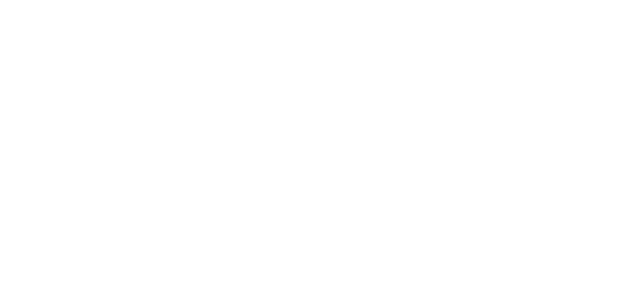
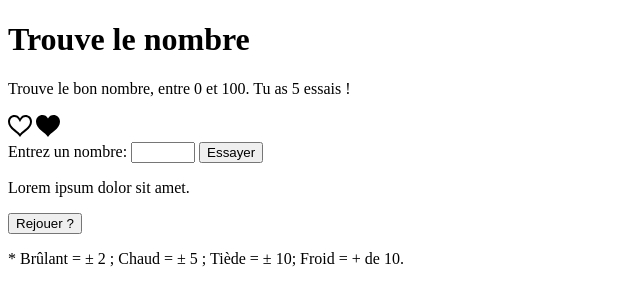
Before and after one commit to frNicolasSCHMITT/Jeu-JS-Simple, a plain HTML site: page index.html in a window 1280 px wide. Shown: the whole page, without its empty margins (0-640 px from the left). Drawn offline with Linux system fonts and the light colour scheme.

Commit message:
feat: HTML done

```diff
--- a/index.html
+++ b/index.html
@@ -8,6 +8,28 @@
     <title>Jeu JS Simple</title>
 </head>
 <body>
+    <div class="container">
+        <h1>
+            Trouve le nombre
+        </h1>
+        <p>
+            Trouve le bon nombre, entre 0 et 100. Tu as 5 essais !
+        </p>
+        <div class="vies">
+            <svg xmlns="http://www.w3.org/2000/svg" width="24" height="24" viewBox="0 0 24 24"><path d="M17.516 3c2.382 0 4.487 1.564 4.487 4.712 0 4.963-6.528 8.297-10.003 11.935-3.475-3.638-10.002-6.971-10.002-11.934 0-3.055 2.008-4.713 4.487-4.713 3.18 0 4.846 3.644 5.515 5.312.667-1.666 2.333-5.312 5.516-5.312zm0-2c-2.174 0-4.346 1.062-5.516 3.419-1.17-2.357-3.342-3.419-5.515-3.419-3.403 0-6.484 2.39-6.484 6.689 0 7.27 9.903 10.938 11.999 15.311 2.096-4.373 12-8.041 12-15.311 0-4.586-3.414-6.689-6.484-6.689z"/></svg>
+            <svg xmlns="http://www.w3.org/2000/svg" width="24" height="24" viewBox="0 0 24 24"><path d="M12 4.419c-2.826-5.695-11.999-4.064-11.999 3.27 0 7.27 9.903 10.938 11.999 15.311 2.096-4.373 12-8.041 12-15.311 0-7.327-9.17-8.972-12-3.27z"/></svg>
+            <!-- <ion-icon name="heart-outline"></ion-icon>
+            <ion-icon name="heart"></ion-icon> -->
+        </div>
+        <form id="inputbox">
+            <label for="number">Entrez un nombre:</label>
+            <input type="number" id="number" min="0" max="100" required>
+            <button type="submit" id="essayerBtn">Essayer</button>
+            <p id="message">Lorem ipsum dolor sit amet.</p>
+            <button id="rejouer">Rejouer ?</button>
+        </form>
+        <p id="details">* Brûlant = &plusmn; 2 ; Chaud = &plusmn; 5 ; Tiède = &plusmn; 10; Froid = + de 10.</p>
+    </div>
     <script src="./app.js"></script>
 </body>
 </html>
```
